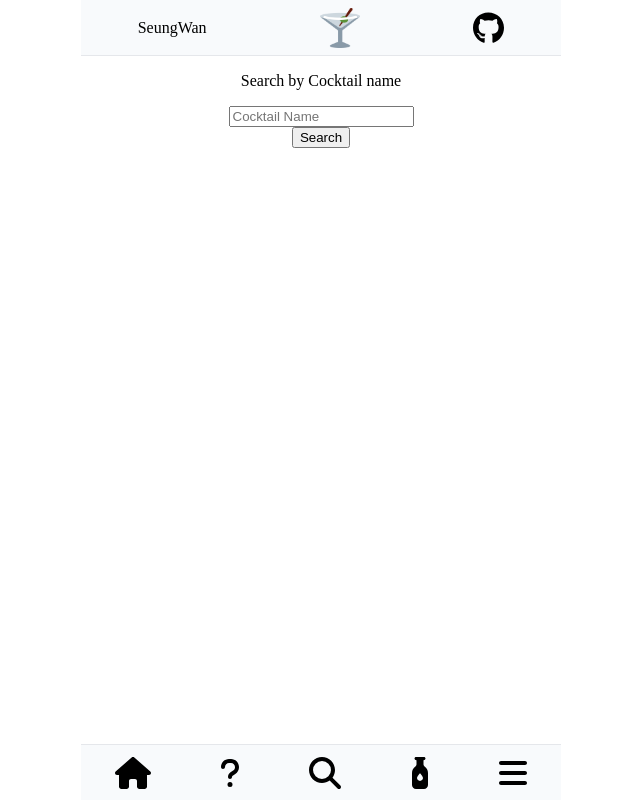
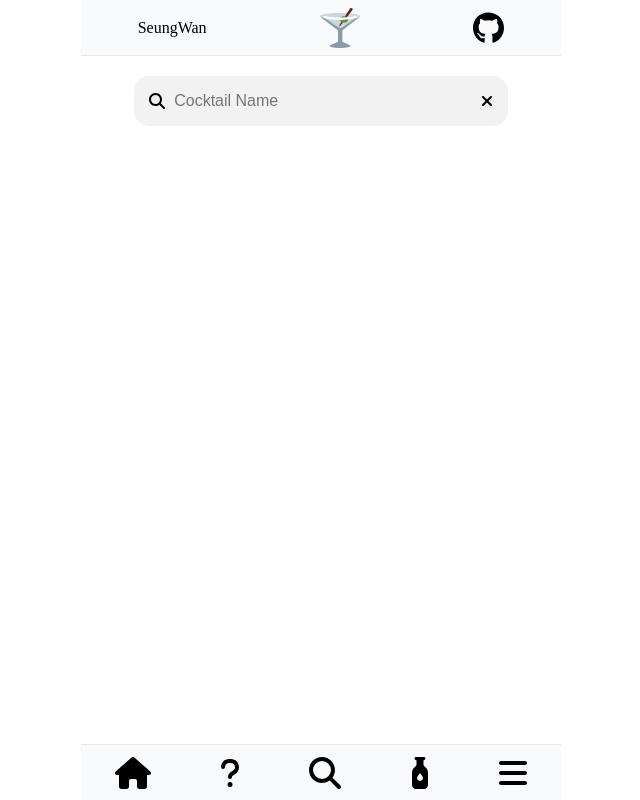
Before and after one commit to Programming-Seungwan/Cocktail-Recipe-Project, a React (Vite) app: page /search-name in a window 1280 px wide. Shown: the whole page, without its empty margins (319-959 px from the left). Built offline with nearby package versions, Linux system fonts and the light colour scheme; a web font is replaced by a local one.

Commit message:
Styles: searchName component input make prettier

```diff
--- a/src/components/SearchName/SearchName.jsx
+++ b/src/components/SearchName/SearchName.jsx
@@ -1,14 +1,9 @@
-// 이 파일에서는 칵테일의 이름을 통한 검색을 하고, 검색한 내용을 칵테일 카드로 보여준다
-// 처음에는 입력 form 만을 보여주고, 사용자가 검색을 하면 그때 관련된 정보들을 나타내주기
-// 이는 상태를 이용한다. 상태가 없어지면 그때에는 다시 Form만 보이게 만들어주기
-// form 과 cocktail Card가 왔다갔다 하는 방식
-// 다시 검색하기 버튼을 누르면 기존의 카드 사라지고, form이 나타나고
-// 이게 아니면 그냥 form만 존재하는 경우
-// 검색을 했는데 없다면 그냥 검색 결과가 존재하지 않음을 알려주어야 한다
 import { useRef, useState } from 'react';
 import styled from 'styled-components';
 import CocktailCard from '../CocktailCard/CocktailCard';
 import { getCocktailsByName } from '../../apiFuncs';
+import { FontAwesomeIcon } from '@fortawesome/react-fontawesome';
+import { faSearch, faXmark } from '@fortawesome/free-solid-svg-icons';
 
 const StyledSearchNameContainer = styled.div`
   margin: 7vh 0 10vh 0;
@@ -19,17 +14,43 @@ const StyledSearchNameContainer = styled.div`
   justify-content: space-between;
   align-items: center;
   overflow-y: auto;
-  position: relative;
 `;
 
 // 최외곽 컨테이너에 바로 들어갈
 const StyledSearchFormContainer = styled.form`
-  width: 90%;
-  height: auto;
+  width: 85%;
+  height: 150px;
   display: flex;
   flex-direction: column;
   justify-content: space-between;
   align-items: center;
+  margin-top: 20px;
+`;
+
+const StyledSearchInputContainerDiv = styled.div`
+  width: 95%;
+  height: 50px;
+  display: flex;
+  justify-content: space-between;
+  align-items: center;
+  background-color: var(--grey5);
+  padding: 0 15px;
+  border-radius: 15px;
+`;
+
+const StyledSearchFormInput = styled.input`
+  width: 70%;
+  line-height: 40px;
+  top: 10px;
+  border: none;
+  outline: none;
+  background-color: var(--grey5);
+  flex-grow: 0.8;
+  font-size: 16px;
+
+  &::placeholder {
+    font-size: 16px;
+  }
 `;
 
 const StyledFormRegenerateButton = styled.button`
@@ -41,7 +62,7 @@ const StyledFormRegenerateButton = styled.button`
 
 // 검색한 칵테일 카드들이 버튼과 겹치기에 position을 absolute로 해주고 부모인 껍데기 container를 relative로 만들어줌
 const StyledSearchCocktailsUL = styled.ul`
-  margin: 0;
+  margin: 45px 0 0 0;
   padding: 0;
   position: absolute;
   top: 90px;
@@ -54,10 +75,7 @@ export default function SearchName() {
 
   function handleFormSubmit(ev) {
     ev.preventDefault();
-    console.log(cocktailNameRef.current.value);
-    // 입력 폼은 제출되었고 이제 폼은 사라지고 데이터 칵테일카드가 보여지거나 데이터가 없으면 존재하지 않는다는 문구 표시
     setIsFormSubmit(true);
-
     getCocktailsByName(cocktailNameRef.current.value).then((data) => setSearchCocktailsData(data.drinks));
   }
 
@@ -66,24 +84,30 @@ export default function SearchName() {
     setSearchCocktailsData([]);
   }
 
+  function handleClickXIcon() {
+    cocktailNameRef.current.value = '';
+  }
+
   return (
     <StyledSearchNameContainer className='scroll-box'>
-      {/* 아직 제출 안됐을 때에는 form이 보이게 되고, 제출되면 실패 ui 카드나 칵테일 정보 카드가 위치 */}
+      {!isFormSubmit && (
+        <StyledSearchFormContainer onSubmit={handleFormSubmit}>
+          <StyledSearchInputContainerDiv>
+            <FontAwesomeIcon icon={faSearch} />
+            <StyledSearchFormInput type='text' placeholder='Cocktail Name' ref={cocktailNameRef} />
+            <FontAwesomeIcon icon={faXmark} className='hover' onClick={handleClickXIcon} />
+          </StyledSearchInputContainerDiv>
+        </StyledSearchFormContainer>
+      )}
+
       {isFormSubmit && (
         <StyledFormRegenerateButton onClick={handleClickRegenerateFormbutton}>
           Search Cocktail by name again!
         </StyledFormRegenerateButton>
       )}
-      {!isFormSubmit && (
-        <StyledSearchFormContainer onSubmit={handleFormSubmit}>
-          <p>Search by Cocktail name</p>
-          <input type='text' placeholder='Cocktail Name' ref={cocktailNameRef} />
-          <button type='submit'>Search</button>
-        </StyledSearchFormContainer>
-      )}
 
       {isFormSubmit && (
-        <StyledSearchCocktailsUL style={{ margin: '0', padding: '0' }}>
+        <StyledSearchCocktailsUL>
           {searchCocktailsData === null ? (
             <div>There is no search cocktail data!</div>
           ) : (
--- a/src/index.css
+++ b/src/index.css
@@ -56,3 +56,8 @@ body {
 .scroll-box::-webkit-scrollbar {
   display: none; /* Chrome, Safari, Opera*/
 }
+
+/* 프로젝트 전반적으로 hover 효과를 주고싶은 아이템에 적용 */
+.hover:hover {
+  cursor: pointer;
+}
```
